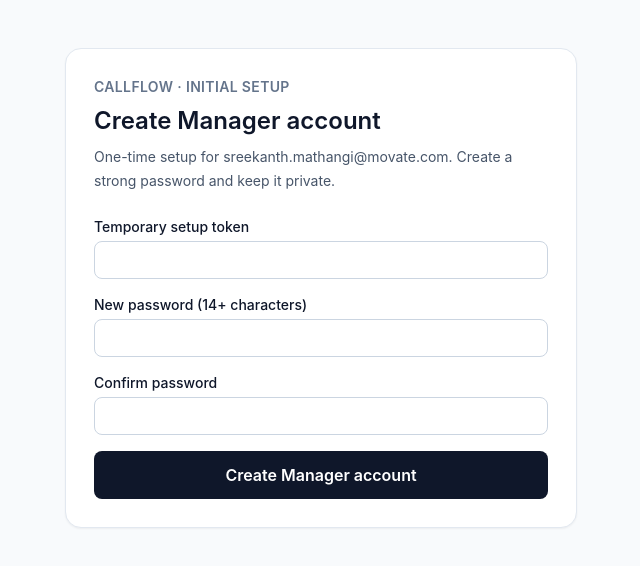
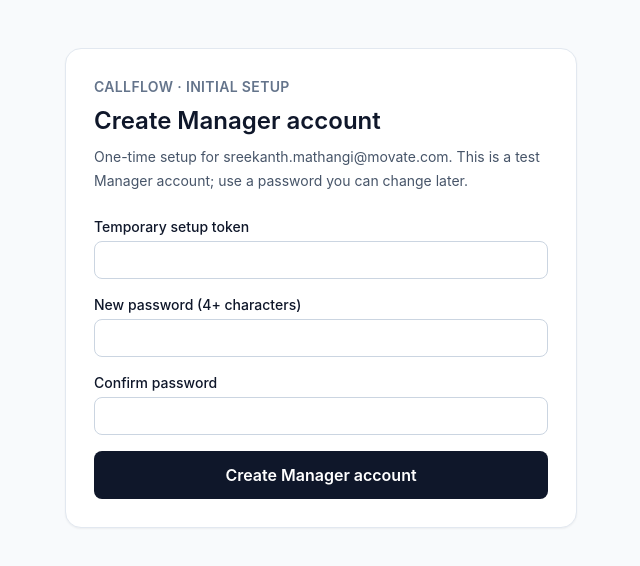
Before and after one commit to mailmenowshree-droid/CallFlow, a Next.js app: page /setup-manager in a window 1280 px wide. Shown: the top 566 px of the page, without its empty margins (319-959 px from the left). Built offline with nearby package versions, Linux system fonts and the light colour scheme.

Commit message:
Allow four-character password for preview test account

```diff
--- a/app/setup-manager/page.tsx
+++ b/app/setup-manager/page.tsx
@@ -12,8 +12,8 @@
   async function submit(event: FormEvent<HTMLFormElement>) {
     event.preventDefault();
     setMessage("");
-    if (password.length < 14) {
-      setMessage("Use a password with at least 14 characters.");
+    if (password.length < 4) {
+      setMessage("Use a password with at least 4 characters.");
       return;
     }
     if (password !== confirmPassword) {
@@ -53,7 +53,7 @@
         <p className="text-sm font-semibold uppercase tracking-wide text-slate-500">CallFlow · Initial setup</p>
         <h1 className="mt-2 text-2xl font-semibold">Create Manager account</h1>
         <p className="mt-2 text-sm leading-6 text-slate-600">
-          One-time setup for sreekanth.mathangi@movate.com. Create a strong password and keep it private.
+          One-time setup for sreekanth.mathangi@movate.com. This is a test Manager account; use a password you can change later.
         </p>
         <form className="mt-6 space-y-4" onSubmit={submit}>
           <label className="block text-sm font-medium">
@@ -61,12 +61,12 @@
             <input className="mt-1 w-full rounded-lg border border-slate-300 px-3 py-2 font-normal" type="password" autoComplete="off" required value={token} onChange={(event) => setToken(event.target.value)} />
           </label>
           <label className="block text-sm font-medium">
-            New password (14+ characters)
-            <input className="mt-1 w-full rounded-lg border border-slate-300 px-3 py-2 font-normal" type="password" autoComplete="new-password" minLength={14} required value={password} onChange={(event) => setPassword(event.target.value)} />
+            New password (4+ characters)
+            <input className="mt-1 w-full rounded-lg border border-slate-300 px-3 py-2 font-normal" type="password" autoComplete="new-password" minLength={4} required value={password} onChange={(event) => setPassword(event.target.value)} />
           </label>
           <label className="block text-sm font-medium">
             Confirm password
-            <input className="mt-1 w-full rounded-lg border border-slate-300 px-3 py-2 font-normal" type="password" autoComplete="new-password" minLength={14} required value={confirmPassword} onChange={(event) => setConfirmPassword(event.target.value)} />
+            <input className="mt-1 w-full rounded-lg border border-slate-300 px-3 py-2 font-normal" type="password" autoComplete="new-password" minLength={4} required value={confirmPassword} onChange={(event) => setConfirmPassword(event.target.value)} />
           </label>
           <button disabled={busy} className="w-full rounded-lg bg-slate-900 px-4 py-3 font-semibold text-white disabled:opacity-50" type="submit">
             {busy ? "Creating account…" : "Create Manager account"}
```
